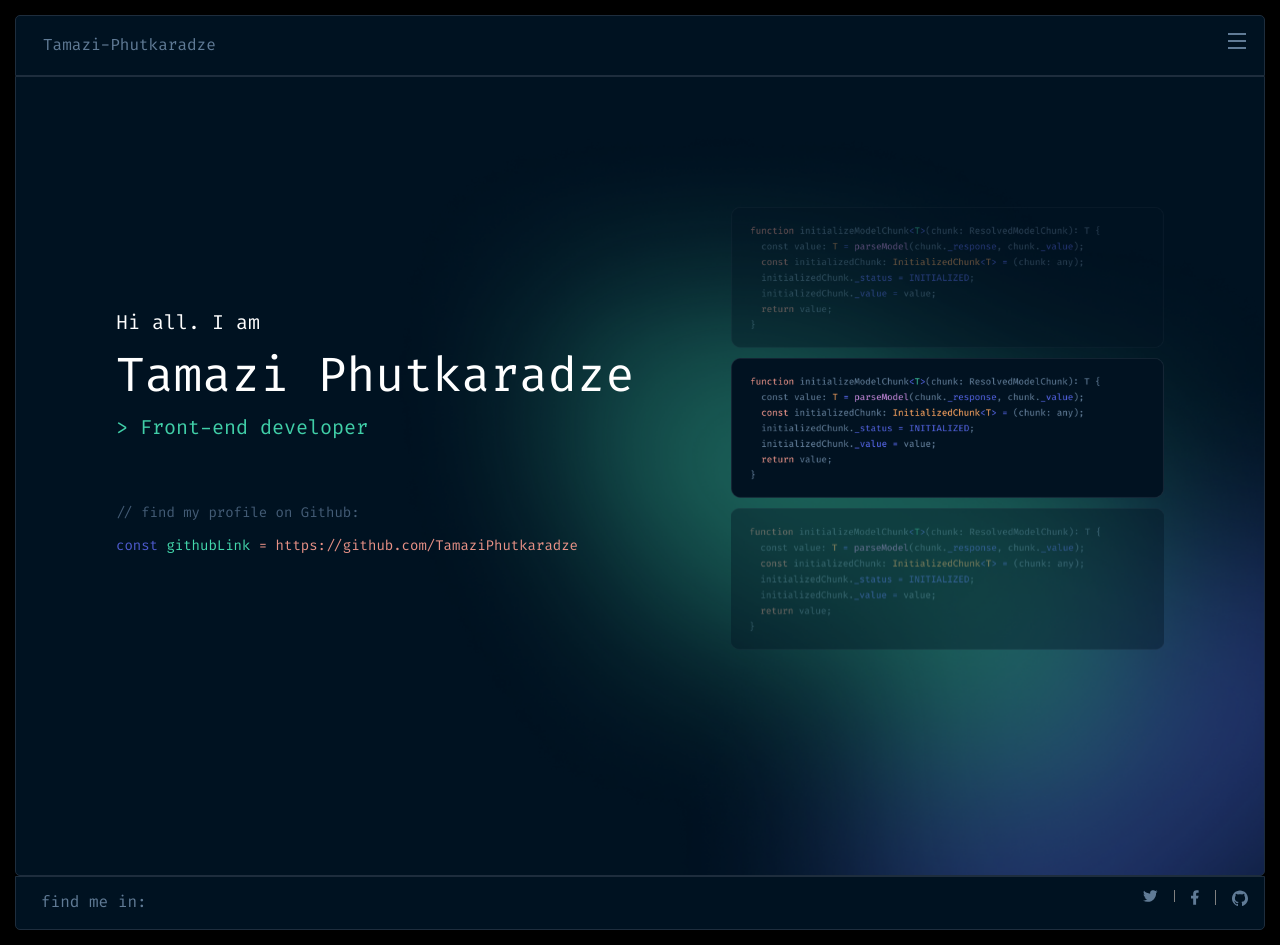
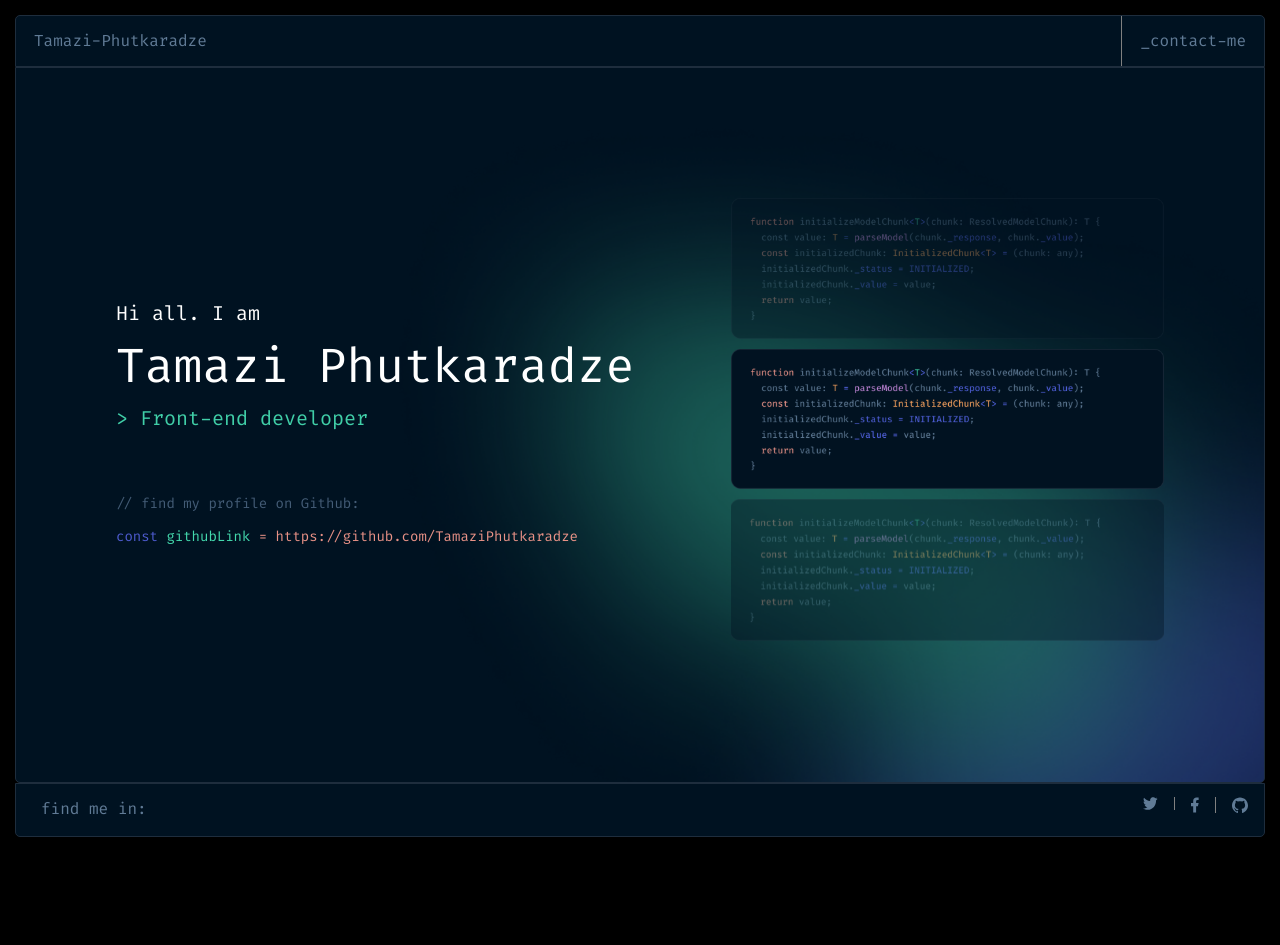
Before and after one commit to TamaziPhutkaradze/my-portfolio, a React (Vite) app: page / in a window 1280 px wide. After the commit the page ends 852 px from the top, so only its background shows below. Built offline with nearby package versions, Linux system fonts and the light colour scheme.

Commit message:
Add design of the desktop version Header component

```diff
--- a/src/App.tsx
+++ b/src/App.tsx
@@ -25,7 +25,7 @@ function App() {
   return (
     <>
       <Wrapper>
-        <Header />
+        <Header windowWidth={windowWidth} />
         <Routes>
           <Route element={<Hello windowWidth={windowWidth} />} path="/" />
           <Route element={<Navbar />} path="/navbar" />
--- a/src/components/Header.tsx
+++ b/src/components/Header.tsx
@@ -8,7 +8,7 @@ import { useEffect, useState } from "react";
 type Location = {
   pathname: string;
 };
-export default function Navbar() {
+export default function Navbar(props: { windowWidth: number }) {
   let location = useLocation();
   let locationPath = location.pathname;
   console.log(locationPath);
@@ -27,8 +27,19 @@ export default function Navbar() {
       transition={{ duration: 2 }}
       animate={{ paddingLeft: 27 }}
     >
+      <PagesTitle>
         <NameDiv>Tamazi-Phutkaradze</NameDiv>
-      {locationPath === "/navbar" ? (
+        {props.windowWidth > 1280 && (
+          <>
+            {" "}
+            <HelloPage><p>_hello</p></HelloPage>
+            <AboutMePage><p>_about-me</p></AboutMePage>{" "}
+            <ProjectsPage><p>_projects</p></ProjectsPage>
+          </>
+        )}
+      </PagesTitle>
+      {props.windowWidth < 1280 ? (
+        locationPath === "/navbar" ? (
           <Link to={`${lastLocationPath}`}>
             {" "}
             <Close
@@ -47,6 +58,14 @@ export default function Navbar() {
               src={MenuIcon}
             />
           </Link>
+        )
+      ) : (
+        <Link to={"/contact"}>
+          <ContactPage>
+            {" "}
+            <p>_contact-me</p>
+          </ContactPage>
+        </Link>
       )}
     </Main>
   );
@@ -59,6 +78,11 @@ const Main = styled.div`
   padding: 17px 18px 18px 0px;
   display: flex;
   justify-content: space-between;
+  @media screen and (min-width: 1280px) {
+    padding: 0 18px;
+    align-items: center;
+    height: 52px;
+  }
 `;
 const NameDiv = styled.p`
   font-size: 16px;
@@ -71,3 +95,59 @@ const Menu = styled.img`
 const Close = styled.img`
   opacity: 0;
 `;
+const ContactPage = styled.div`
+  p {
+    font-size: 16px;
+    font-weight: 400;
+    color: #607b96;
+  }
+  border-left: 1px solid grey;
+  height: 50px;
+  display: flex;
+  align-items: center;
+  padding-left: 18px;
+`;
+
+const HelloPage = styled.div`
+  p {
+    font-size: 16px;
+    font-weight: 400;
+    color: #607b96;
+  }
+  border-left: 1px solid grey;
+  height: 50px;
+  display: flex;
+  align-items: center;
+  padding-left: 18px;
+  margin-left: 100px;
+`;
+const PagesTitle = styled.div`
+  display: flex;
+  align-items: center;
+`;
+const AboutMePage = styled.div`
+  p {
+    font-size: 16px;
+    font-weight: 400;
+    color: #607b96;
+  }
+  border-left: 1px solid grey;
+  height: 50px;
+  display: flex;
+  align-items: center;
+  padding-left: 18px;
+  margin-left: 30px;
+`;
+const ProjectsPage = styled.div`
+  p {
+    font-size: 16px;
+    font-weight: 400;
+    color: #607b96;
+  }
+  border-left: 1px solid grey;
+  height: 50px;
+  display: flex;
+  align-items: center;
+  padding-left: 18px;
+  margin-left: 30px;
+`;
--- a/src/components/Hello.tsx
+++ b/src/components/Hello.tsx
@@ -66,7 +66,7 @@ const Main = styled(motion.div)`
   padding-left: 27px;
   padding-bottom: 0;
   overflow: hidden;
-  height: 100vh;
+  height: calc(-50px + 95.8vh);
   display: flex;
   @media screen and (min-width: 1280px) {
     background-image: url(${bgImg});
```
Lines whose indentation alone changed are shown as unchanged.
